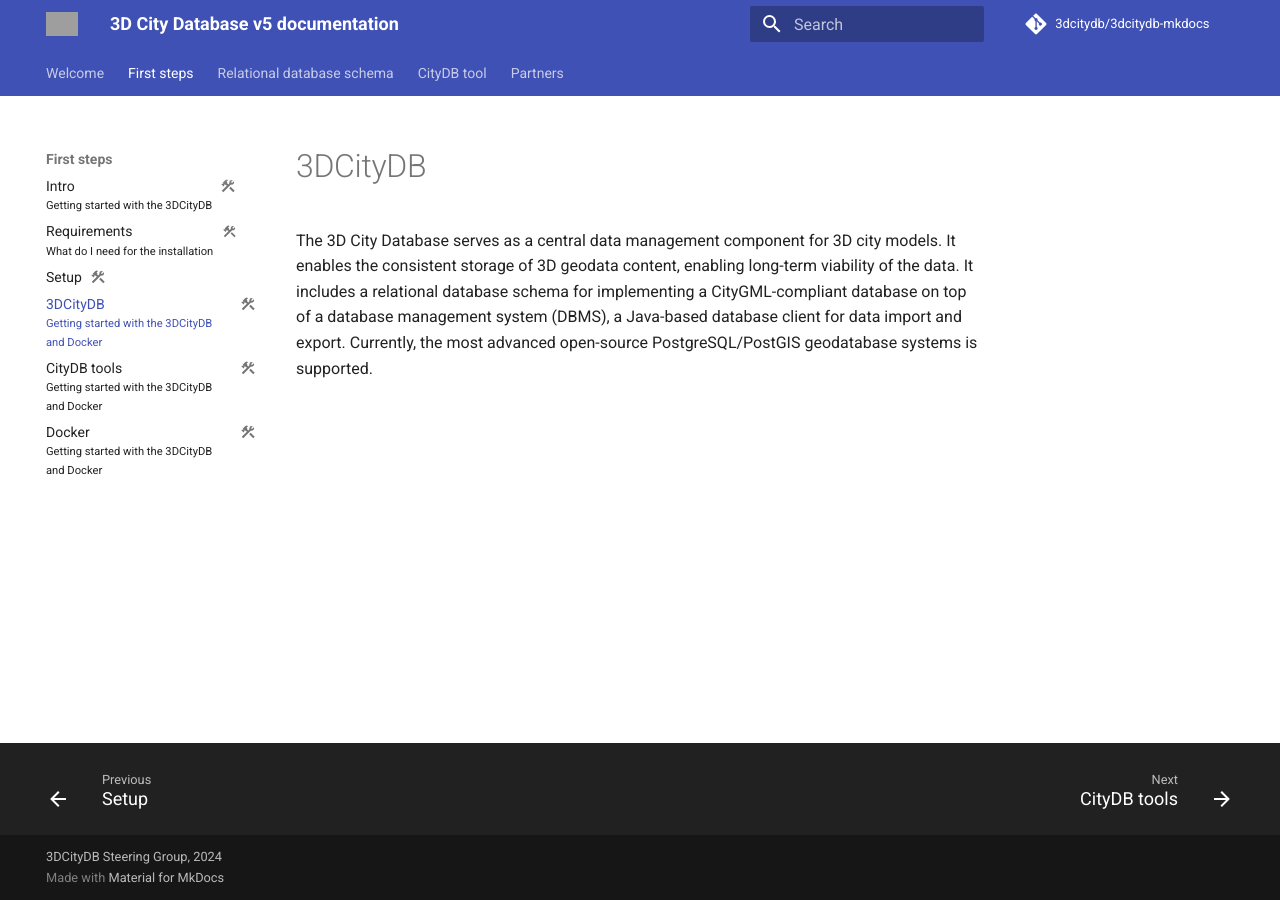
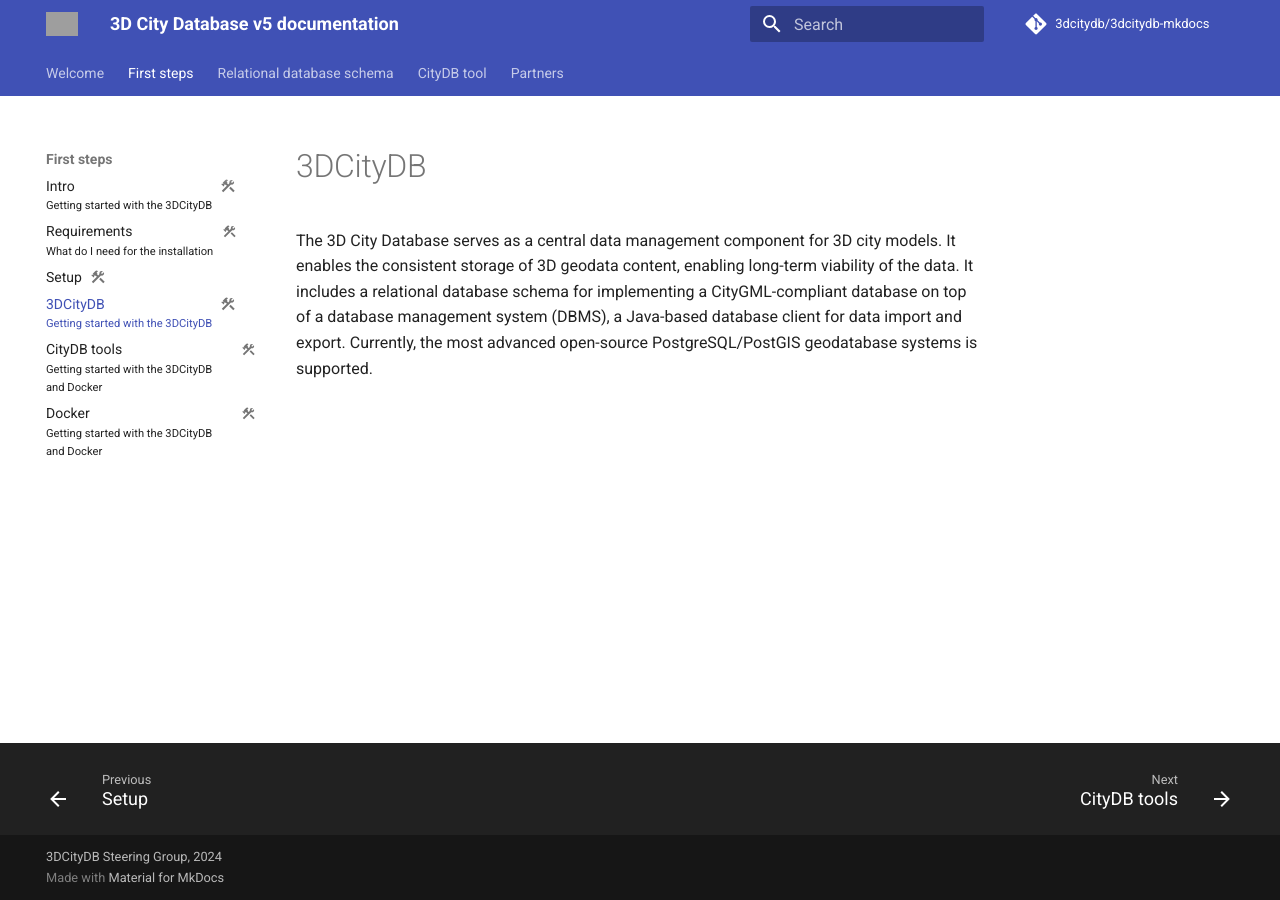
Before and after one commit to BWibo/3dcitydb-mkdocs, an MkDocs documentation site: the page built from docs/First steps/3dcitydb.md, in a window 1280 px wide. Built offline with MkDocs 1.6.1 and Material for MkDocs 9.7.7, drawn with Linux system fonts in a browser that asks for light colours; comment, search, counter and statistics services are not loaded; grey boxes are pictures that could not be loaded.

Commit message:
formatting

```diff
--- a/docs/First steps/3dcitydb.md
+++ b/docs/First steps/3dcitydb.md
@@ -1,6 +1,6 @@
 ---
 title: 3DCityDB
-subtitle: Getting started with the 3DCityDB and Docker
+subtitle: Getting started with the 3DCityDB
 description:
 # icon: material/emoticon-happy
 status: wip
```
Also changed, not shown: other parts of docs/First steps/3dcitydb.md (+0 -2 lines).
